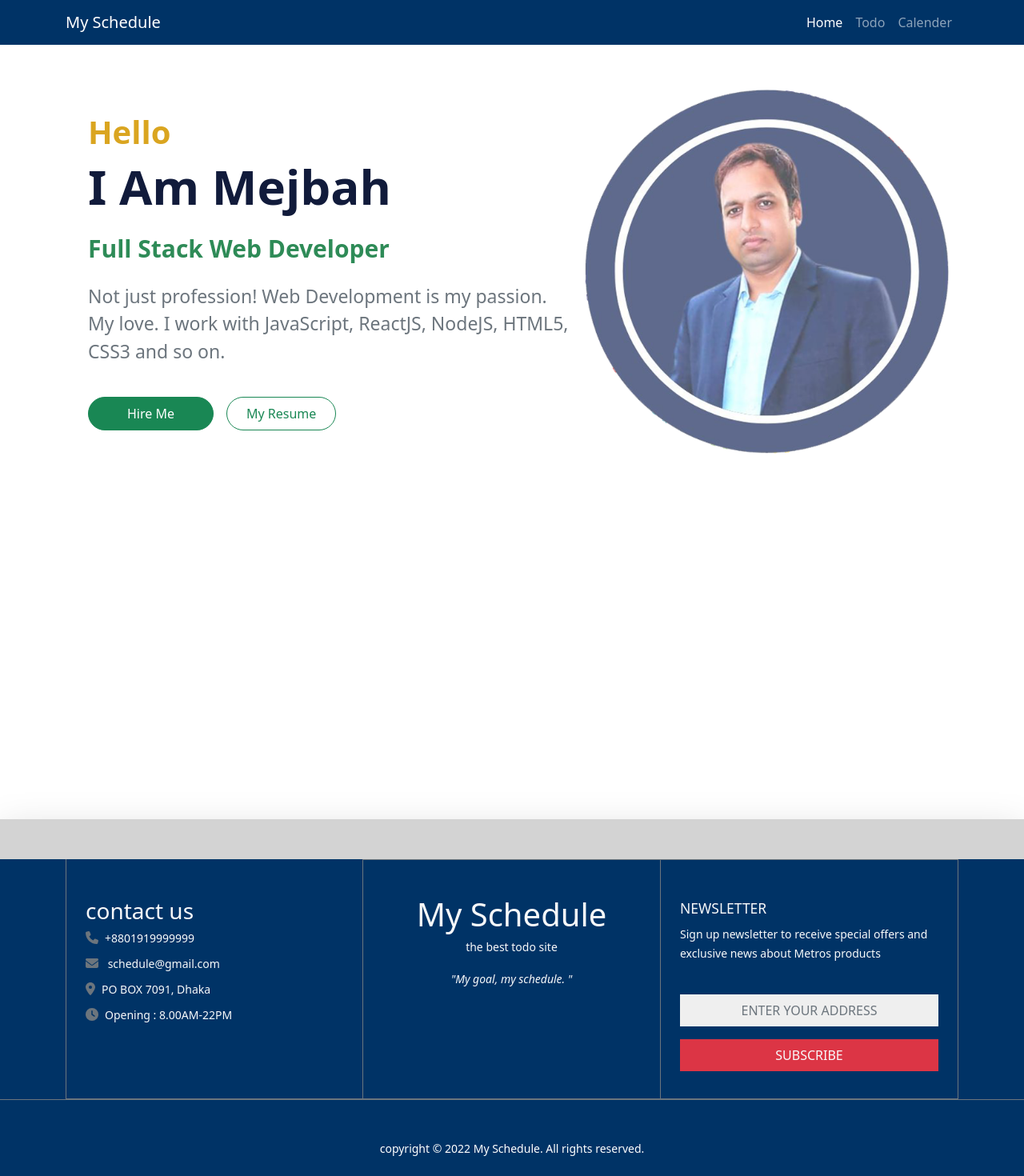
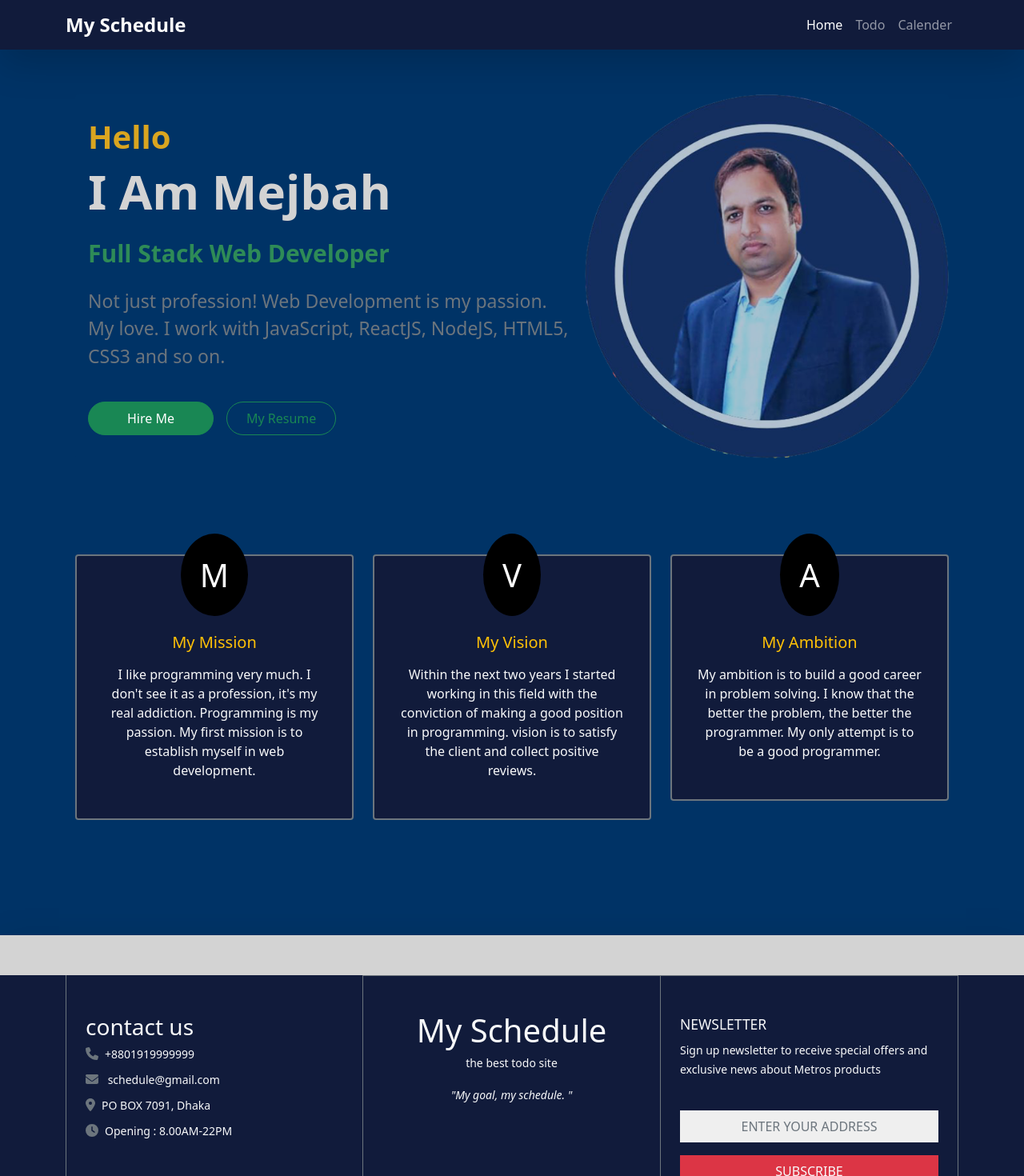
Before and after one commit to Mejbah-ul-haque/my-schedule-client, a React (Create React App) app: page / in a window 1280 px wide. Shown: the top 1470 px of the page at 80% size. Built offline with nearby package versions, Linux system fonts and the light colour scheme.

Commit message:
Final commit

```diff
--- /dev/null
+++ b/public/goals.json
@@ -0,0 +1,20 @@
+[
+    {
+        "id": 1,
+        "title": "My Mission",
+        "logo": "M",
+        "text": "I like programming very much. I don't see it as a profession, it's my real addiction. Programming is my passion. My first mission is to establish myself in web development."
+    },
+    {
+        "id": 2,
+        "title": "My Vision",
+        "logo": "V",
+        "text": "Within the next two years I started working in this field with the conviction of making a good position in programming. vision is to satisfy the client and collect positive reviews."
+    },
+    {
+        "id": 3,
+        "title": "My Ambition",
+        "logo": "A",
+        "text": "My ambition is to build a good career in problem solving. I know that the better the problem, the better the programmer. My only attempt is to be a good programmer."
+    }
+]
--- a/src/App.js
+++ b/src/App.js
@@ -13,7 +13,7 @@ import Calender from './Pages/Calendar/Calendar'
 
 function App() {
   return (
-    <div className="App">
+    <div className="App" style={{backgroundColor: '#003366'}}>
       <Header />
       <div className="container my-3">
         <Routes>
--- a/src/Components/Footer/Footer.js
+++ b/src/Components/Footer/Footer.js
@@ -12,7 +12,7 @@ const Footer = () => {
     return (
         <footer style={{ marginTop: '120px' }} className='shadow-lg'>
             <div style={{ height: '50px', backgroundColor: 'lightgray' }}></div>
-            <div style={{ backgroundColor: '#003366' }}>
+            <div style={{ backgroundColor: '#111b3b' }}>
                 <section className='container'>
                     <div className="row g-0 ">
                         <div className="col-sm-12 col-md-4">
--- a/src/Components/Header/Header.js
+++ b/src/Components/Header/Header.js
@@ -3,9 +3,9 @@ import { Link } from 'react-router-dom'
 
 const Header = () => {
     return (
-        <nav className="navbar navbar-expand-md navbar-dark" style={{background : "#003366"}}>
+        <nav className="navbar navbar-expand-md navbar-dark shadow-lg" style={{background : "#111b3b"}}>
             <div className="container">
-                <Link className="navbar-brand" to="/">My Schedule</Link>
+                <Link className="navbar-brand fw-bold fs-4" to="/">My Schedule</Link>
                 <button className="navbar-toggler" type="button" data-bs-toggle="collapse" data-bs-target="#navbarSupportedContent" aria-controls="navbarSupportedContent" aria-expanded="false" aria-label="Toggle navigation">
                     <span className="navbar-toggler-icon"></span>
                 </button>
--- /dev/null
+++ b/src/Pages/Home/Goal/Goal.css
@@ -0,0 +1,6 @@
+.goal-box{
+  background-color: #111b3b;
+}
+.goal-box:hover{
+  background-color: #001133;
+}
--- /dev/null
+++ b/src/Pages/Home/Goal/Goal.js
@@ -0,0 +1,18 @@
+import React from 'react';
+import './Goal.css';
+
+const Goal = ({ goal }) => {
+    const { title, text, logo } = goal;
+    return (
+        <div className='g-4 col-sm-12 col-md-6 col-lg-4 mb-4 '>
+            <div className='border border-2 rounded border-secondary text-center pb-4 px-4 goal-box'>
+                <h1 className='mb-5'><span style={{ backgroundColor: 'black' }} className='rounded-circle p-4  text-white '>{logo}<small className='fs-6 fw-normal'></small></span></h1>
+                <h5 className='mt-5 text-warning'>{title}</h5>
+                <p className='p-2 text-light'>{text}</p>
+            </div>
+        </div>
+
+    );
+};
+
+export default Goal;
--- /dev/null
+++ b/src/Pages/Home/Goals/Goals.js
@@ -0,0 +1,29 @@
+import React, { useEffect, useState } from 'react';
+import Goal from '../Goal/Goal';
+
+
+const Goals = () => {
+
+    const [goals, setGoals] = useState([]);
+
+    useEffect(() => {
+        fetch('goals.json')
+            .then(res => res.json())
+            .then(data => setGoals(data));
+    }, [])
+
+    return (
+        <div className='container mt-5'>
+            <div className='row'>
+                {
+                    goals.map(goal => <Goal
+                        key={goal.id}
+                        goal={goal}
+                    ></Goal>)
+                }
+            </div>
+        </div>
+    );
+};
+
+export default Goals;
--- a/src/Pages/Home/Home/Home.js
+++ b/src/Pages/Home/Home/Home.js
@@ -1,10 +1,12 @@
 import React from 'react';
 import LeadItem from '../LeadItem/LeadItem';
+import Goals from '../Goals/Goals';
 
 const q = () => {
     return (
         <div style={{ minHeight: '100vh' }}>
             <LeadItem></LeadItem>
+            <Goals></Goals>
         </div>
     );
 };
--- a/src/Pages/Home/LeadItem/LeadItem.css
+++ b/src/Pages/Home/LeadItem/LeadItem.css
@@ -9,7 +9,7 @@
   font-weight: bold;
 }
 .lead-heading{
-  color: #111b3b;
+  color: lightgray;
   font-size: 60px;
   font-weight: bold;
 }
--- a/src/Pages/Home/LeadItem/LeadItem.js
+++ b/src/Pages/Home/LeadItem/LeadItem.js
@@ -17,7 +17,7 @@ const LeadItem = () => {
 		<div className="container">
 			<div className="row my-5">
 				<div  className="col-sm-12 col-md-12 col-lg-12 mx-auto mt-2 mb-5">
-					<div style={{backgroundColor: '#fff'}} className="card border-0 lead-card">
+					<div style={{backgroundColor: '#003366'}} className="card border-0 lead-card">
 						<div  className="row g-0">
 							<div className="col-md-6 col-lg-7 d-flex align-items-center">
 								<div id="text-body" className="card-body text-body">
--- a/src/Pages/Todo/Todo.js
+++ b/src/Pages/Todo/Todo.js
@@ -51,13 +51,13 @@ const Todo = () => {
         }
     }
     return (
-        <div>
+        <div style={{ minHeight: '100vh' }}>
             <TodoForm todo={todo} setTodo={setTodo} handelTodo={handelTodo} />
             <div className="mt-3">
                 {
                     !todoList.length && <b className='text-danger'> No data found </b>
                 }
-                <ul className={`list-group bg-secondary text-white ${todoList.length && 'p-4'}`}>
+                <ul className={`list-group  text-white ${todoList.length && 'mt-5'}`}>
 
                     {
                         todoList.length && todoList.map((item, ind) => (
@@ -68,7 +68,8 @@ const Todo = () => {
                                 <b> {ind + 1}.  {item.message} </b>
                                 <div className="ms-auto">
                                     <button
-                                        className='btn btn-success'
+                                        className='btn'
+                                        style={{ background: '#003366', color: 'white' }}
                                         onClick={() => handelDone(item._id)}
                                     > Done </button>
                                     <button
--- a/src/Pages/Todo/TodoForm.js
+++ b/src/Pages/Todo/TodoForm.js
@@ -8,7 +8,7 @@ const TodoForm = ({ todo, handelTodo, setTodo }) => {
         setTodo({...todo, message:msg})
     }
     return (
-        <form className='d-flex ' onSubmit={handelTodo}  >
+        <form className='d-flex mt-5' onSubmit={handelTodo}  >
             <input
                 type="text"
                 name="todo"
```
